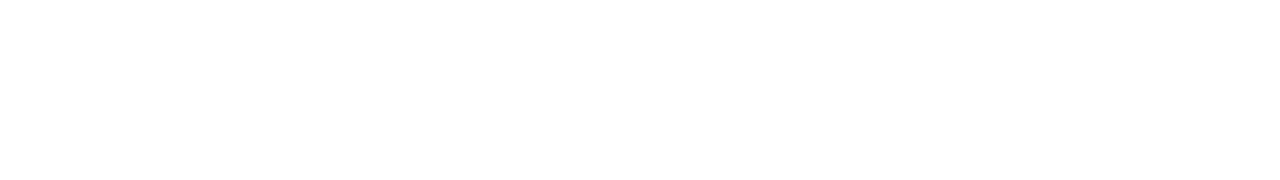
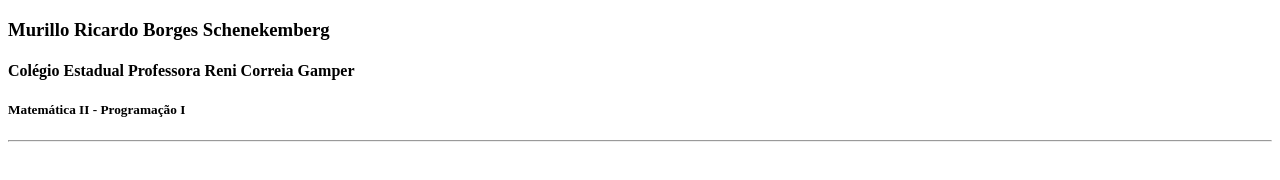
Before and after one commit to MurilloRBS/revisaoMurillo, a plain HTML site: page index.html in a window 1280 px wide. Drawn offline with Linux system fonts and the light colour scheme.

Commit message:
estrutura 2

```diff
--- a/index.html
+++ b/index.html
@@ -6,6 +6,9 @@
     <title> Revisão do Murillo </title>
 </head>
 <body>
-
+    <h3> Murillo Ricardo Borges Schenekemberg </h3>
+    <h4> Colégio Estadual Professora Reni Correia Gamper </h4>
+    <h5> Matemática II - Programação I </h5>
+    <hr>
 </body>
 </html>
```
